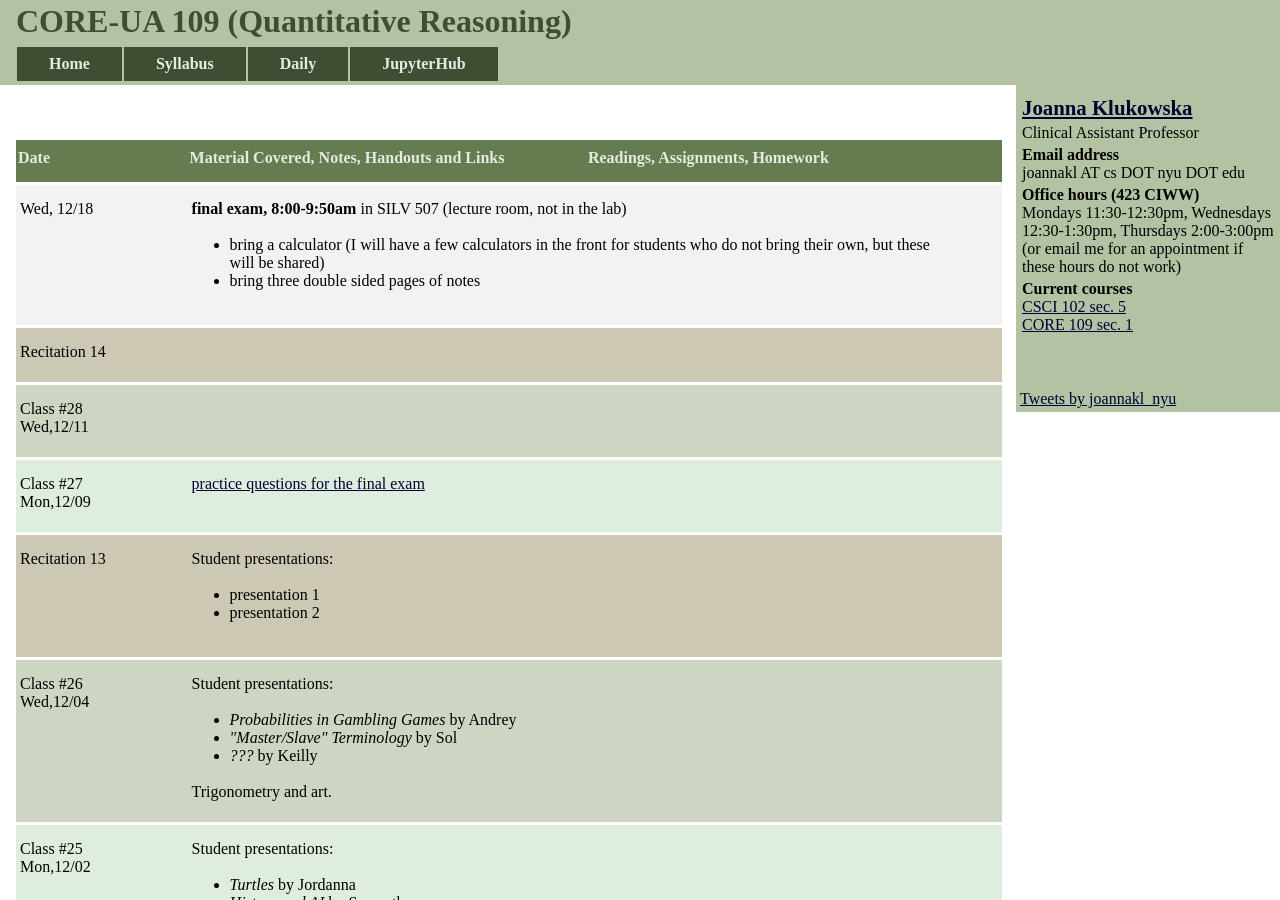
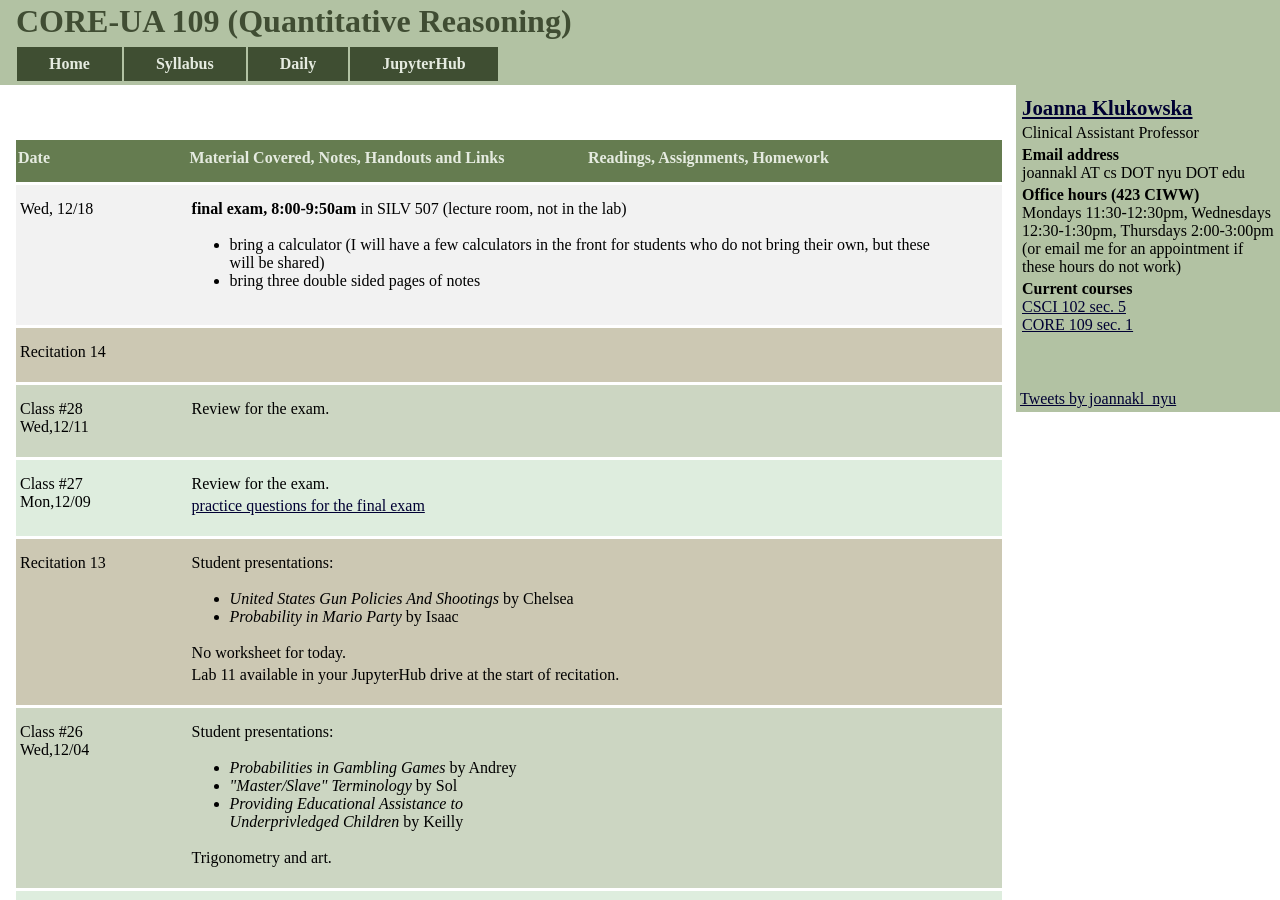
Before and after one commit to joannakl/core109_f19, a Jekyll site: the page built from daily.html, in a window 1280 px wide and 900 px high. Built offline with Jekyll 4.4.1, drawn with Linux system fonts in a browser that asks for light colours; comment, search, counter and statistics services are not loaded.

Commit message:
update the last presentation titles and schedule for the rest of the term

```diff
--- a/_includes/daily/lec26.markdown
+++ b/_includes/daily/lec26.markdown
@@ -14,7 +14,7 @@ Wed,12/04
 Student presentations:
 - _Probabilities in Gambling Games_ by Andrey
 - _"Master/Slave" Terminology_ by Sol
-- _???_ by Keilly
+- _Providing Educational Assistance to Underprivledged Children_ by Keilly
 
 
 Trigonometry and art.
--- a/_includes/daily/lec27.markdown
+++ b/_includes/daily/lec27.markdown
@@ -11,7 +11,12 @@ Mon,12/09
 <div class="column_materials">
 <p markdown="block">
 
+
+Review for the exam.
+
 [practice questions for the final exam](exam3_sample.html)
+
+
 
 </p>
 </div>
--- a/_includes/daily/lec28.markdown
+++ b/_includes/daily/lec28.markdown
@@ -12,6 +12,7 @@ Wed,12/11
 <p markdown="block">
 
 
+Review for the exam.
 
 </p>
 </div>
--- a/_includes/daily/rec13.markdown
+++ b/_includes/daily/rec13.markdown
@@ -10,9 +10,13 @@ Recitation 13 <br>
 <p markdown="block">
 
 Student presentations:
-- presentation 1
-- presentation 2
+- _United States Gun Policies And Shootings_ by Chelsea
+- _Probability in Mario Party_ by Isaac
 
+
+No worksheet for today.
+
+Lab 11 available in your JupyterHub drive at the start of recitation.
 
 </p>
 </div>
```
Also changed, not shown: _includes/daily/rec14.markdown (line endings or trailing spaces).
